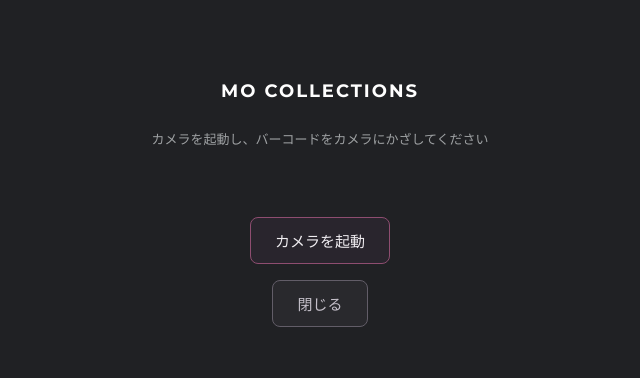
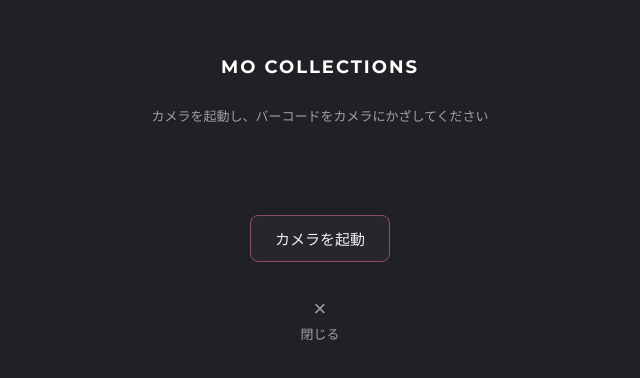
Before and after one commit to msozborn-spec/mo-collections-scanner, a plain HTML site: page index.html in a window 1280 px wide. Shown: the part 200-578 px from the top of the page, without its empty margins (320-960 px from the left). Drawn offline with Linux system fonts and the light colour scheme.

Commit message:
Update index.html

```diff
--- a/index.html
+++ b/index.html
@@ -1,4 +1,3 @@
-
 <!DOCTYPE html>
 <html lang="ja">
 <head>
@@ -16,26 +15,32 @@
     }
 
     body {
-      box-sizing: border-box; /* paddingを含めて画面の高さに収める */
+      box-sizing: border-box;
       padding: 24px 16px;
       background: #202124;
       color: #F0EDF1;
       font-family: sans-serif;
       text-align: center;
-
       display: flex;
       flex-direction: column;
-      justify-content: center; /* 上下の中央揃え */
-      align-items: center;     /* 左右の中央揃え */
+      justify-content: center;
+      align-items: center;
       min-height: 100dvh;
     }
 
     h2 { font-size: 18px; }
+
+    .sub-text {
+      color: #9ea1a3;
+      font-size: 13px;
+    }
+
     #reader {
       width: 100%;
       max-width: 400px;
       margin: 24px auto;
     }
+
     button {
       padding: 12px 24px;
       margin: 8px;
@@ -44,34 +49,59 @@
       background: #29252D;
       color: #F0EDF1;
       font-size: 15px;
+      cursor: pointer;
     }
-    .btn-secondary {
-      padding: 12px 24px;
-      margin: 8px;
-      border: 1px solid #625D68;
-      border-radius: 8px;
-      background: rgba(180, 174, 188, 0.06);
-      color: #C5C0CA;
-      font-size: 15px;
+
+    /* 閉じるボタン（×とテキストの縦並び・枠なし） */
+    .btn-close {
+      display: inline-flex;
+      flex-direction: column;
+      align-items: center;
+      justify-content: center;
+      gap: 4px;
+      margin-top: 20px;
+      padding: 8px 16px;
+      border: none;
+      background: transparent;
+      color: #9ea1a3;
+      font-size: 13px;
+      cursor: pointer;
     }
+
+    .btn-close .close-icon {
+      font-size: 22px;
+      line-height: 1;
+    }
+
+    .btn-close:hover {
+      opacity: 0.75;
+    }
+
     #status {
       color: #A9A3AE;
       font-size: 13px;
+      margin-top: 8px;
     }
   </style>
 </head>
 <body>
   <h2 style="color:#fff; font-family:Montserrat,sans-serif; letter-spacing:2px;">MO COLLECTIONS</h2>
-  <p style="color:#9ea1a3; font-size:13px;">カメラを起動し、バーコードをカメラにかざしてください</p>
-
+  <p class="sub-text">カメラを起動し、バーコードをカメラにかざしてください</p>
 
   <div id="reader"></div>
+  <p id="status"></p>
+
   <div>
     <button id="startButton" onclick="startCamera()">カメラを起動</button>
+  </div>
+
   <div>
+    <button class="btn-close" onclick="window.close()">
+      <span class="close-icon">&times;</span>
+      <span>閉じる</span>
+    </button>
   </div>
-    <button class="btn-secondary" onclick="window.close()">閉じる</button>
-  </div>
+
   <script>
     let scanner = null;
     let scanHandled = false;
```
